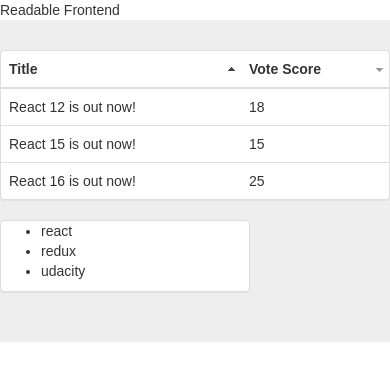
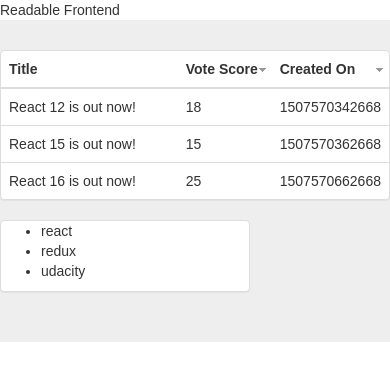
Before and after one commit to surenderboora/readable, a React (Create React App) app: page / in a window 390 px wide. Shown: the top 380 px of the page. Built offline with nearby package versions, Linux system fonts and the light colour scheme.

Commit message:
feat - Generically rendering table body rows using column settings
also added classes for rendering the cells responsively.

```diff
--- a/src/components/PostList.js
+++ b/src/components/PostList.js
@@ -21,8 +21,9 @@
         const { sortOrder, sortedOn } = this.state;
         let {posts} = this.props;
         posts = posts.sort(dynamicSort(sortedOn, sortOrder));
-        const tableColumns = [{'id': 'title', 'title': 'Title', 'isSortable': true},
-                            {'id': 'voteScore', 'title': 'Vote Score', 'isSortable': true}];
+        const tableColumns = [{'id': 'title', 'title': 'Title', 'isSortable': false, 'classes': 'col-lg-8 col-md-7 col-sm-6 col-xs-6'},
+                            {'id': 'voteScore', 'title': 'Vote Score', 'isSortable': true, 'classes': 'col-lg-2 col-md-3 col-sm-3 col-xs-3'},
+                            {'id': 'timestamp', 'title': 'Created On', 'isSortable': true, 'classes': 'col-lg-2 col-md-2 col-sm-3 col-xs-3'}];
         const defaultSortOrder = 'desc';
 
         return (
@@ -32,7 +33,7 @@
                         <thead>
                             <tr>
                                 {tableColumns.map(column => {
-                                    let classes = [];
+                                    let classes = [column.classes];
                                     let columnSortOrder = defaultSortOrder;
                                     if (column.isSortable) {
                                         classes.push('sortable');
@@ -49,19 +50,19 @@
                                     return (<th
                                                 key={column.id}
                                                 className= {classes.join(' ')}
-                                                onClick={()=> this.onSortClick(column.id, columnSortOrder)}>{column.title}</th>);
+                                                onClick={()=> column.isSortable && this.onSortClick(column.id, columnSortOrder)}>{column.title}</th>);
                                 })}
                             </tr>
                         </thead>
                         <tbody>
                             {posts.map((post) => (
                             <tr key={post.id}>
-                                <td>
-                                    {post.title}
-                                </td>
-                                <td>
-                                    {post.voteScore}
-                                </td>
+                                {tableColumns.map(column => {
+                                    const key = `${post.id}-${column.id}`
+                                    return (<td key={key} className={column.classes}>
+                                        {post[column.id]}
+                                    </td>)
+                                    })}
                             </tr>
                             ))}
                         </tbody>
```
